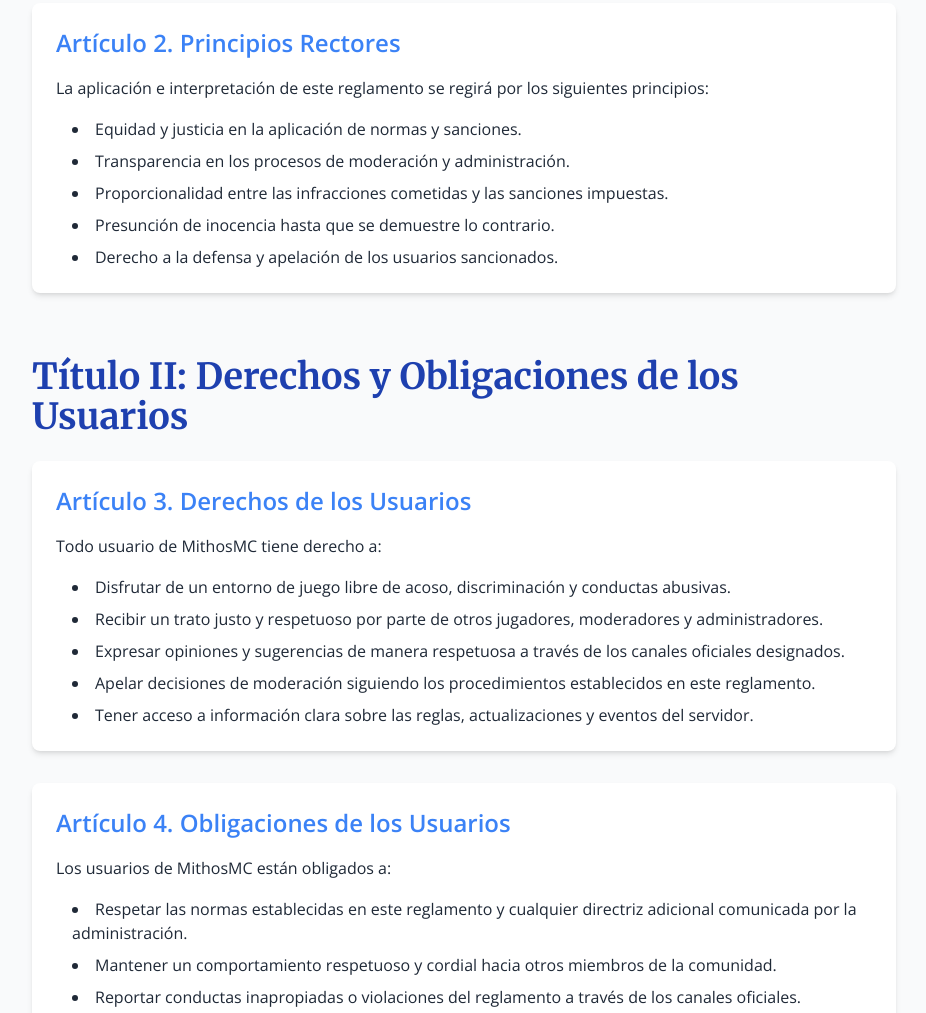
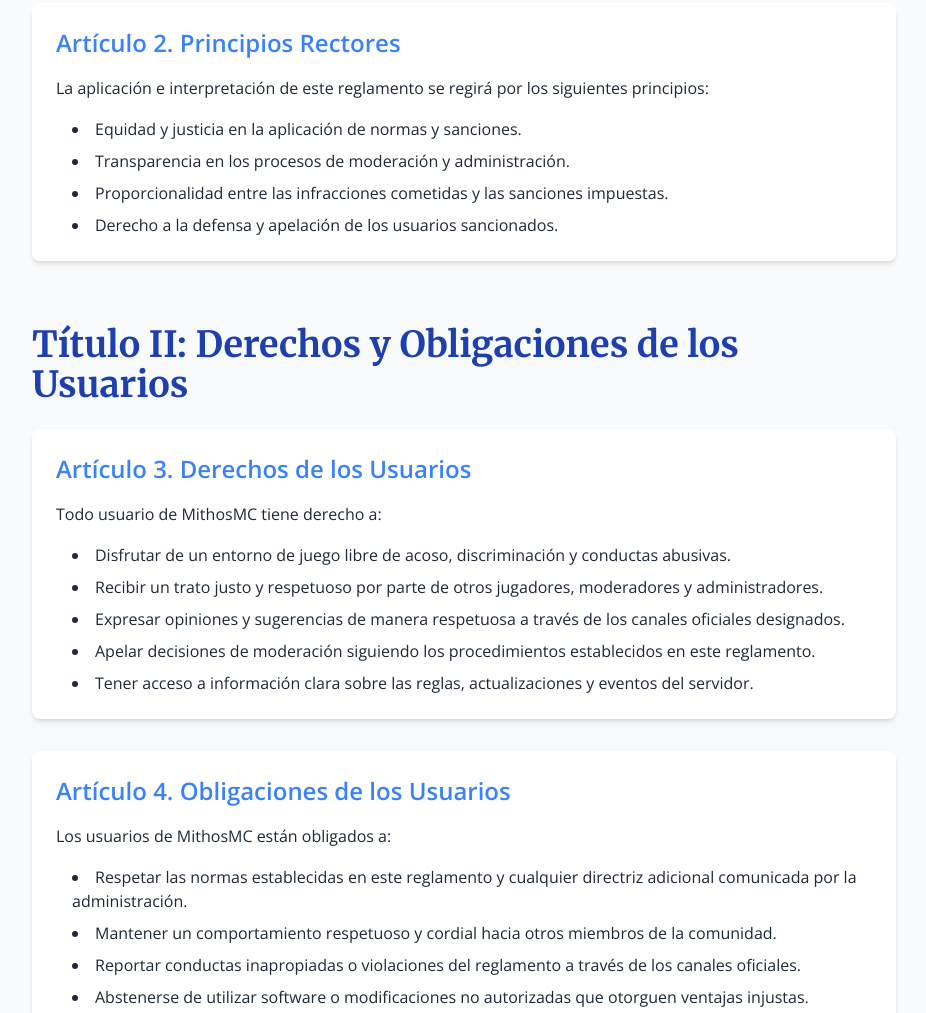
Before and after one commit to ValkyrieOS/MithosMC-Normativa, a plain HTML site: page index.html in a window 1280 px wide. Shown: the part 1029-2042 px from the top of the page, without its empty margins (176-1102 px from the left). Drawn offline with nearby package versions, Linux system fonts and the light colour scheme.

Commit message:
Remove presumption of innocence clause from regulations in index.html

```diff
--- a/index.html
+++ b/index.html
@@ -178,9 +178,6 @@
               <li>
                 Proporcionalidad entre las infracciones cometidas y las
                 sanciones impuestas.
-              </li>
-              <li>
-                Presunción de inocencia hasta que se demuestre lo contrario.
               </li>
               <li>
                 Derecho a la defensa y apelación de los usuarios sancionados.
```
